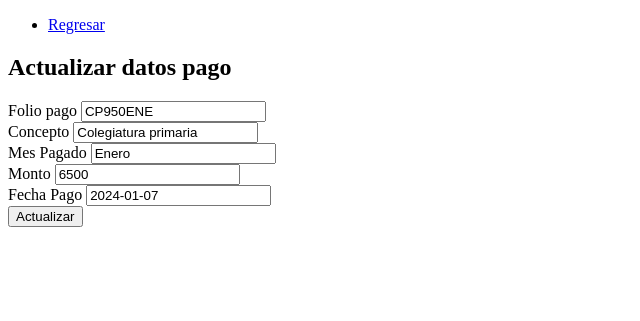
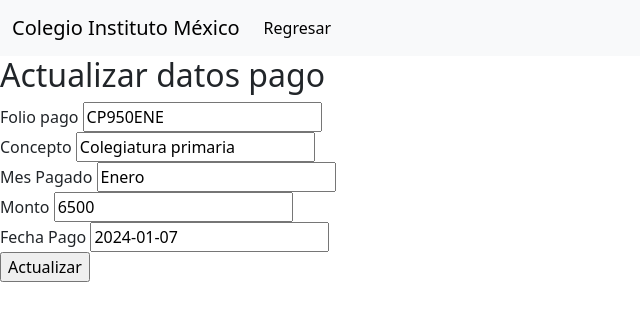
Before and after one commit to ramssrez/colegioMexico, a PHP site: page /pages/actualizarPagoPDF.php?id=1 in a window 1280 px wide. Shown: the top 321 px of the page, without its empty margins (0-640 px from the left). Run offline with PHP 8.4, Linux system fonts and the light colour scheme; data comes from the database, SQL or seed files in the repository.

Commit message:
Integración de los componenetes para diferentes urls

```diff
--- a/components/navigationGeneral.php
+++ b/components/navigationGeneral.php
@@ -1,6 +1,6 @@
         <nav class="navbar navbar-expand-lg bg-body-tertiary">
             <div class="container-fluid">
-                <a class="navbar-brand" href="#">Colegio Instituto México</a>
+                <a class="navbar-brand" href="../../colegio-instituto-mexico/index.php">Colegio Instituto México</a>
                 <button class="navbar-toggler" type="button" data-bs-toggle="collapse" data-bs-target="#navbarNav" aria-controls="navbarNav" aria-expanded="false" aria-label="Toggle navigation">
                     <span class="navbar-toggler-icon"></span>
                 </button>
--- a/components/navigationPDC.php
+++ b/components/navigationPDC.php
@@ -1,6 +1,6 @@
         <nav class="navbar navbar-expand-lg bg-body-tertiary">
             <div class="container-fluid">
-                <a class="navbar-brand" href="#">Colegio Instituto México</a>
+                <a class="navbar-brand" href="../pages/homeUserPDC.php">Colegio Instituto México</a>
                 <button class="navbar-toggler" type="button" data-bs-toggle="collapse" data-bs-target="#navbarNav" aria-controls="navbarNav" aria-expanded="false" aria-label="Toggle navigation">
                     <span class="navbar-toggler-icon"></span>
                 </button>
--- a/components/navigationPF.php
+++ b/components/navigationPF.php
@@ -1,6 +1,6 @@
         <nav class="navbar navbar-expand-lg bg-body-tertiary">
             <div class="container-fluid">
-                <a class="navbar-brand" href="#">Colegio Instituto México</a>
+                <a class="navbar-brand" href="../pages/homeUserPF.php">Colegio Instituto México</a>
                 <button class="navbar-toggler" type="button" data-bs-toggle="collapse" data-bs-target="#navbarNav" aria-controls="navbarNav" aria-expanded="false" aria-label="Toggle navigation">
                     <span class="navbar-toggler-icon"></span>
                 </button>
--- a/pages/actualizarPagoPDF.php
+++ b/pages/actualizarPagoPDF.php
@@ -12,14 +12,24 @@
     <head>
         <meta charset="UTF-8">
         <meta name="viewport" content="width=device-width, initial-scale=1.0">
-        <link rel="stylesheet" href="../css/styles.css">
+        <link href="https://cdn.jsdelivr.net/npm/bootstrap@5.3.3/dist/css/bootstrap.min.css" rel="stylesheet" integrity="sha384-QWTKZyjpPEjISv5WaRU9OFeRpok6YctnYmDr5pNlyT2bRjXh0JMhjY6hW+ALEwIH" crossorigin="anonymous">
         <title>Actualizar pago</title>
     </head>
     <body>
-        <nav class="navbar column">
-            <ul>
-                <li><a href="../pages/consultarPagosPDC.php">Regresar</a></li>
-            </ul>
+        <nav class="navbar navbar-expand-lg bg-body-tertiary">
+            <div class="container-fluid">
+                <a class="navbar-brand" href="../pages/homeUserPDC.php">Colegio Instituto México</a>
+                <button class="navbar-toggler" type="button" data-bs-toggle="collapse" data-bs-target="#navbarNav" aria-controls="navbarNav" aria-expanded="false" aria-label="Toggle navigation">
+                    <span class="navbar-toggler-icon"></span>
+                </button>
+                <div class="collapse navbar-collapse" id="navbarNav">
+                    <ul class="navbar-nav">
+                        <li class="nav-item">
+                            <a class="nav-link active" aria-current="page" href="../pages/consultarPagosPDC.php">Regresar</a>
+                        </li>
+                    </ul>
+                </div>
+            </div>
         </nav>
         <div class="contenedor">
             <h2>Actualizar datos pago</h2>
@@ -52,5 +62,6 @@
                 </div>
             </form>
         </div>
+        <script src="https://cdn.jsdelivr.net/npm/bootstrap@5.3.3/dist/js/bootstrap.bundle.min.js" integrity="sha384-YvpcrYf0tY3lHB60NNkmXc5s9fDVZLESaAA55NDzOxhy9GkcIdslK1eN7N6jIeHz" crossorigin="anonymous"></script>
     </body>
 </html>
```
